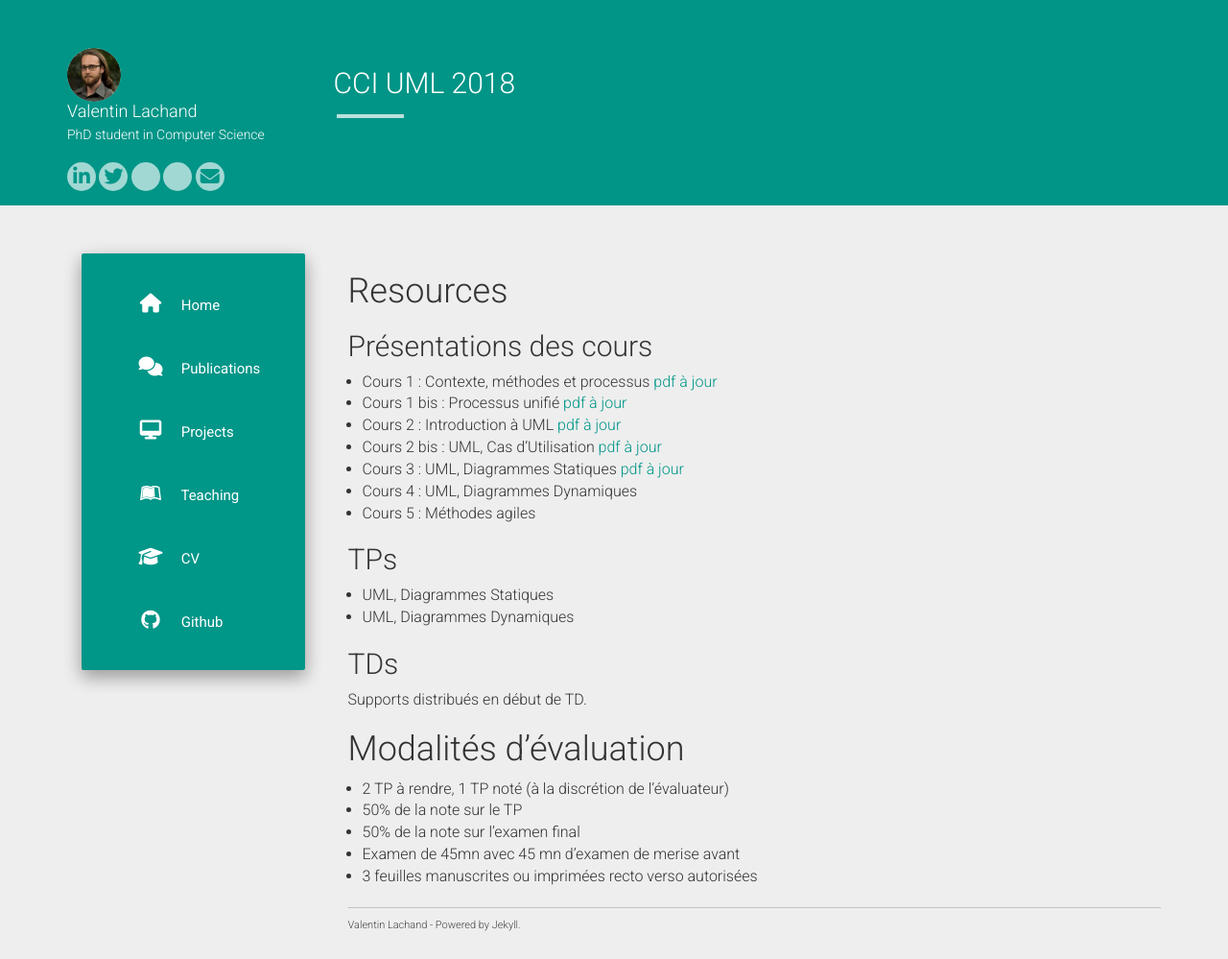
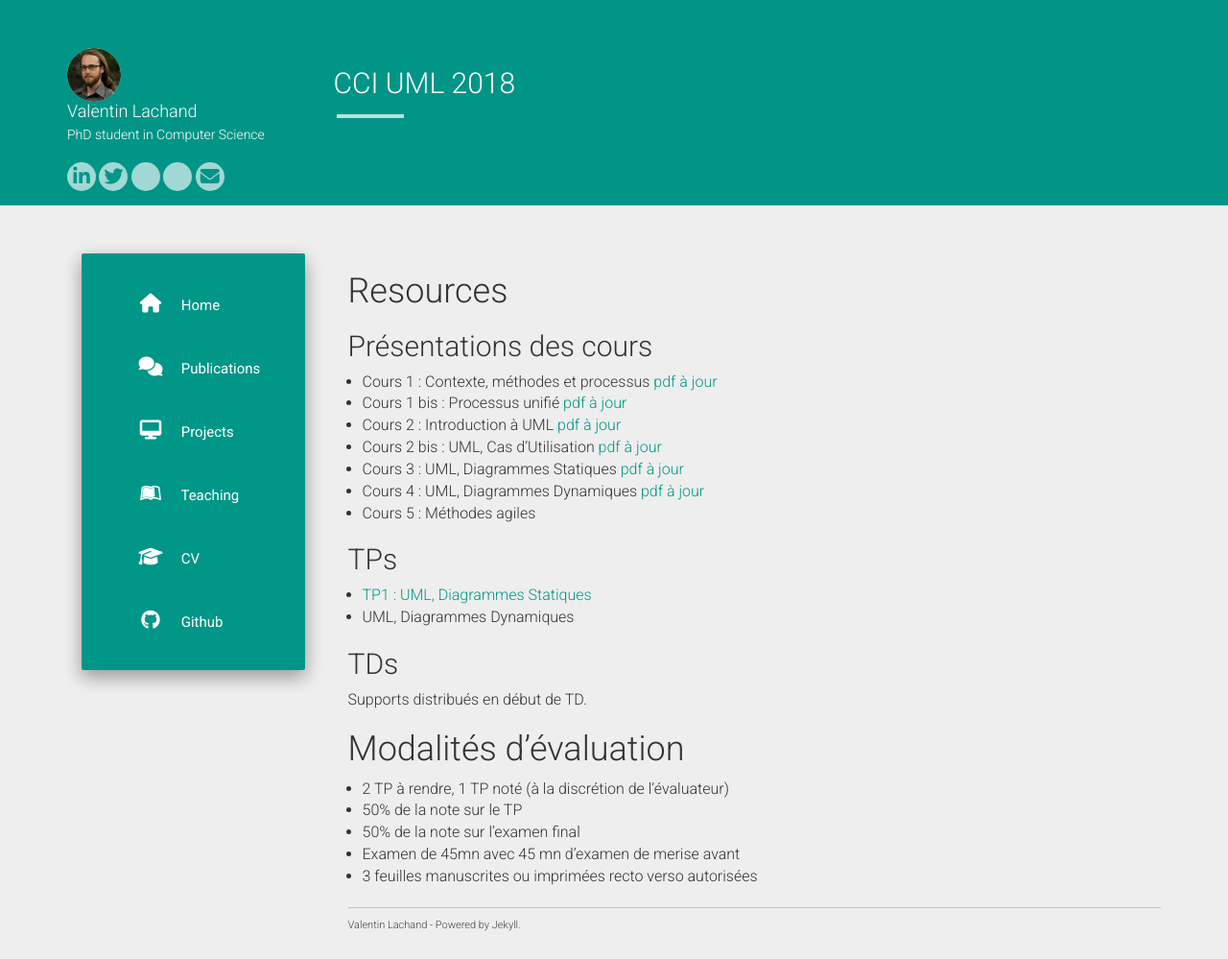
Before and after one commit to taotaoini/lachand.github.io, a Jekyll site: the page built from cci-uml-2018.md, in a window 1280 px wide. Shown: the whole page at 96% size. Built offline with Jekyll 4.4.1, drawn with Linux system fonts in a browser that asks for light colours; nearby versions of some CDN libraries.

Commit message:
Update cci-uml-2018.md

```diff
--- a/cci-uml-2018.md
+++ b/cci-uml-2018.md
@@ -11,11 +11,11 @@ permalink: /teaching/2018/cci-uml-2018
 * Cours 2 : Introduction à UML [pdf à jour](https://docs.google.com/presentation/d/1j8s08sCK-dB-zXgtpRXP0lpTAq-72s7eCO6Kk25Q6LI/export/pdf)
 * Cours 2 bis : UML, Cas d’Utilisation [pdf à jour](https://docs.google.com/presentation/d/19nSOHqYMpRx5PzdSEk60U7oVYX3Nikz8lHn4sKjVrEU/export/pdf)
 * Cours 3 : UML, Diagrammes Statiques [pdf à jour](https://docs.google.com/presentation/d/1cXovZMw-qe42-9Rq7rsNabLVYk0m5I1G0JYWoWo7eQo/export/pdf)
-* Cours 4 : UML, Diagrammes Dynamiques
+* Cours 4 : UML, Diagrammes Dynamiques [pdf à jour](https://docs.google.com/presentation/d/1omjaRZlJk687DxLfa51urUwrSZlArsIAAUABG6KPyMc/export/pdf)
 * Cours 5 : Méthodes agiles
 
 ## TPs
-* UML, Diagrammes Statiques
+* [TP1 : UML, Diagrammes Statiques](https://valentin.lachand.net/teaching/2018/cci-uml-2018/cci-uml-2018-tp1)
 * UML, Diagrammes Dynamiques
 
 ## TDs
```
